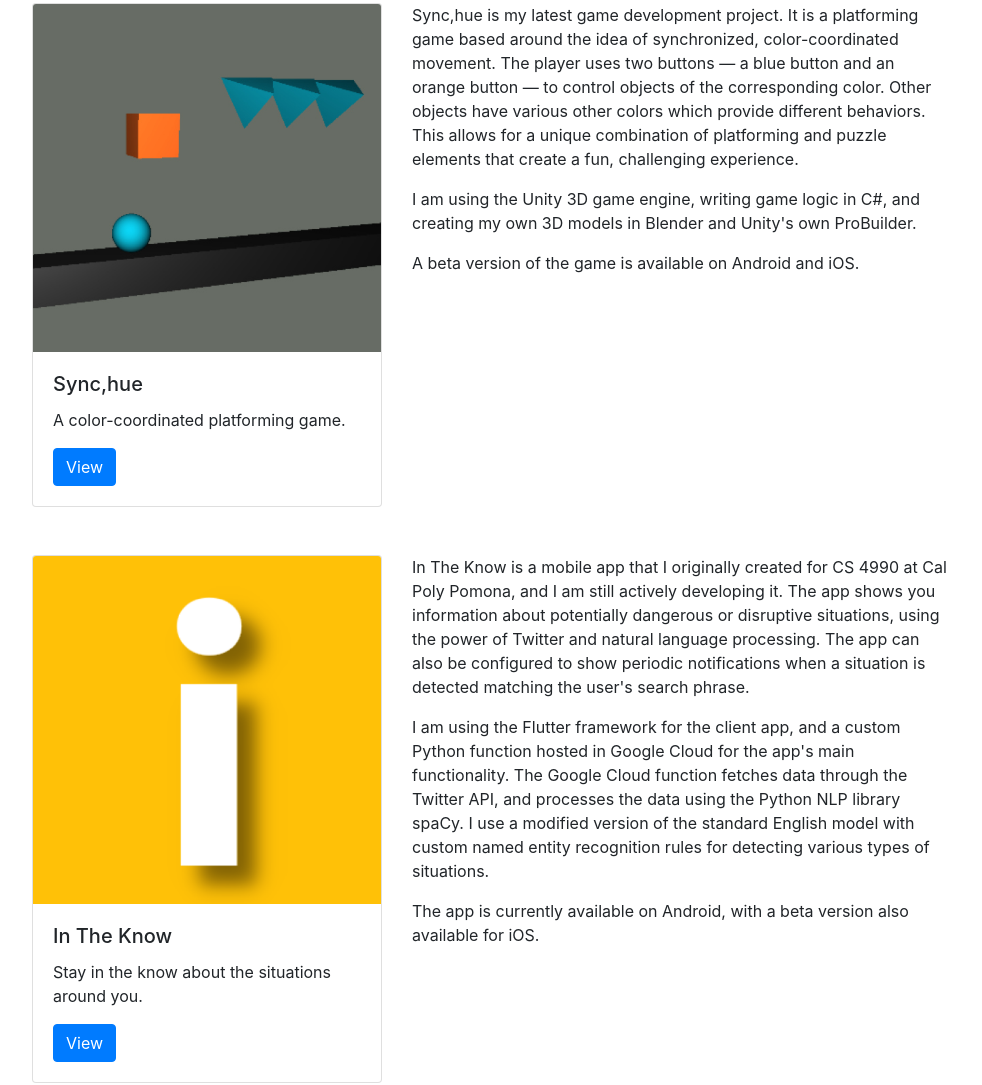
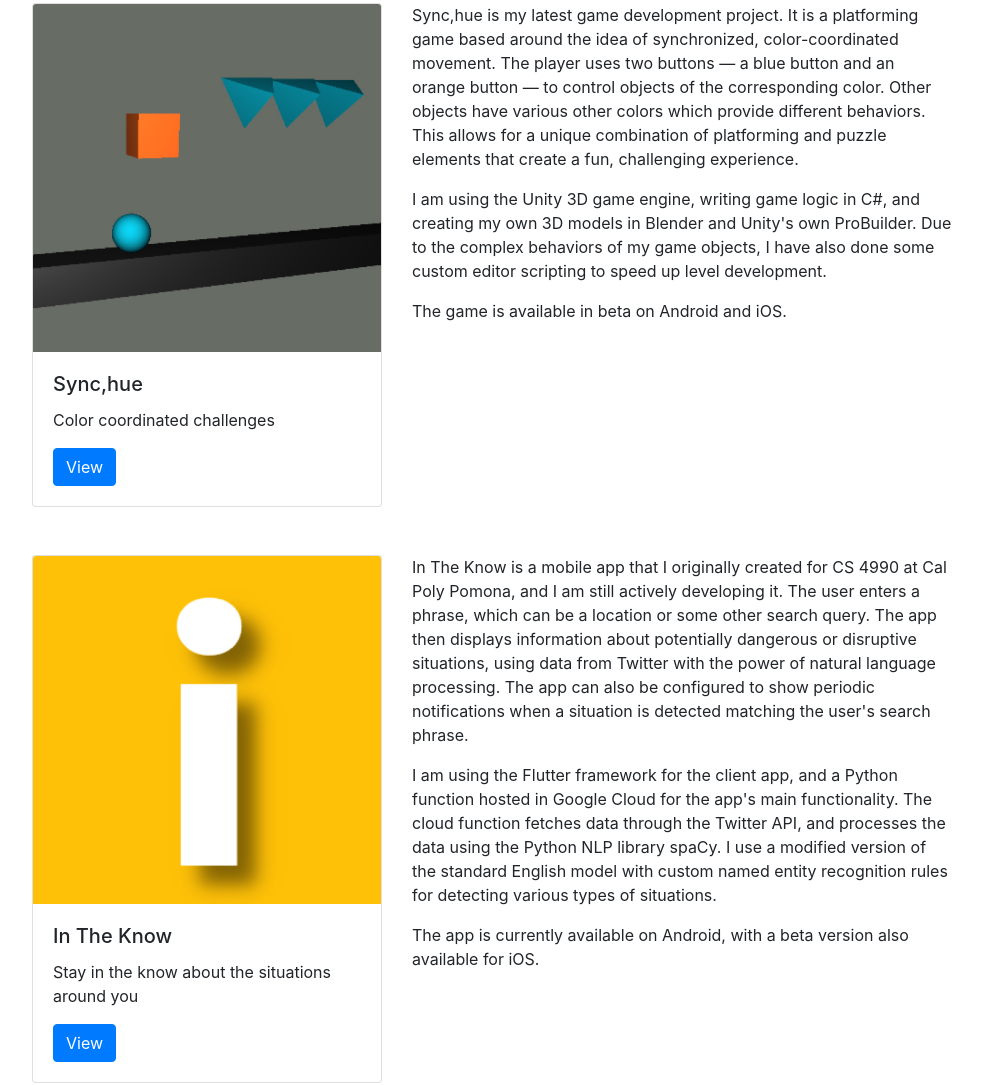
Before and after one commit to oadugmore/oadugmore.github.io, a plain HTML site: page index.html in a window 1280 px wide. Shown: the part 293-1378 px from the top of the page, without its empty margins (148-1130 px from the left). Drawn offline with nearby package versions, Linux system fonts and the light colour scheme.

Commit message:
improve wording

```diff
--- a/index.html
+++ b/index.html
@@ -88,7 +88,7 @@
                         <img class="card-img-top" src="res/synchue-icon.jpg" alt="Sync,hue icon">
                         <div class="card-body">
                             <h5 class="card-title">Sync,hue</h5>
-                            <p class="card-text">A color-coordinated platforming game.</p>
+                            <p class="card-text">Color coordinated challenges</p>
                             <div class="d-flex justify-content-between align-items-center">
                                 <div class="btn-group">
                                     <a href="https://synchue.oadugmore.com" class="btn btn-primary">View</a>
@@ -109,9 +109,11 @@
                     </p>
                     <p>
                         I am using the Unity 3D game engine, writing game
-                        logic in C#, and creating my own 3D models in Blender and Unity's own ProBuilder.
+                        logic in C#, and creating my own 3D models in Blender and Unity's own ProBuilder. Due to the
+                        complex behaviors of my game objects, I have also done some custom editor scripting to
+                        speed up level development.
                     </p>
-                    <p>A beta version of the game is available on Android and iOS.
+                    <p>The game is available in beta on Android and iOS.
                     </p>
                 </div>
             </div>
@@ -122,7 +124,7 @@
                         <img class="card-img-top" src="res/intheknow-icon.png" alt="In The Know icon">
                         <div class="card-body">
                             <h5 class="card-title">In The Know</h5>
-                            <p class="card-text">Stay in the know about the situations around you.</p>
+                            <p class="card-text">Stay in the know about the situations around you</p>
                             <div class="d-flex justify-content-between align-items-center">
                                 <div class="btn-group">
                                     <a href="https://intheknow.oadugmore.com" class="btn btn-primary">View</a>
@@ -133,14 +135,13 @@
                 </div>
                 <div class="col-md-6">
                     <p>In The Know is a mobile app that I originally created for CS 4990 at Cal Poly Pomona, and I am
-                        still actively developing it. The app shows you information about potentially dangerous or
-                        disruptive situations, using the
-                        power of Twitter and natural language processing. The app can also be
+                        still actively developing it. The user enters a phrase, which can be a location or some other search query. The app then displays information about potentially dangerous or
+                        disruptive situations, using data from Twitter with the power of natural language processing. The app can also be
                         configured to show periodic notifications when a situation is detected matching the user's
                         search phrase.
                     </p>
-                    <p>I am using the Flutter framework for the client app, and a custom
-                        Python function hosted in Google Cloud for the app's main functionality. The Google Cloud
+                    <p>I am using the Flutter framework for the client app, and a
+                        Python function hosted in Google Cloud for the app's main functionality. The cloud
                         function fetches data through the Twitter API, and processes the data using the Python NLP
                         library spaCy. I use a modified version of the standard English model with custom named entity
                         recognition rules for detecting various types of situations.
```
